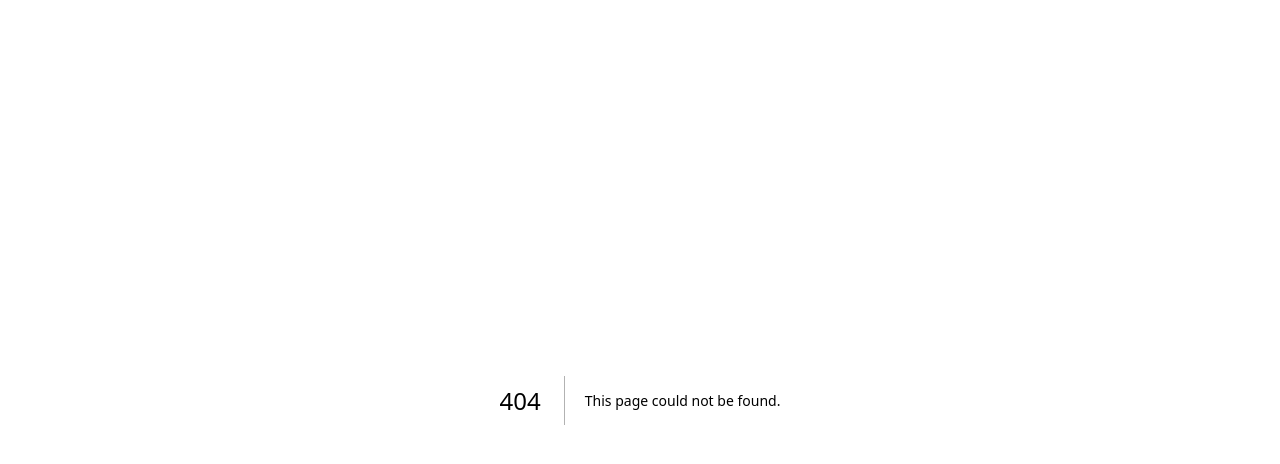
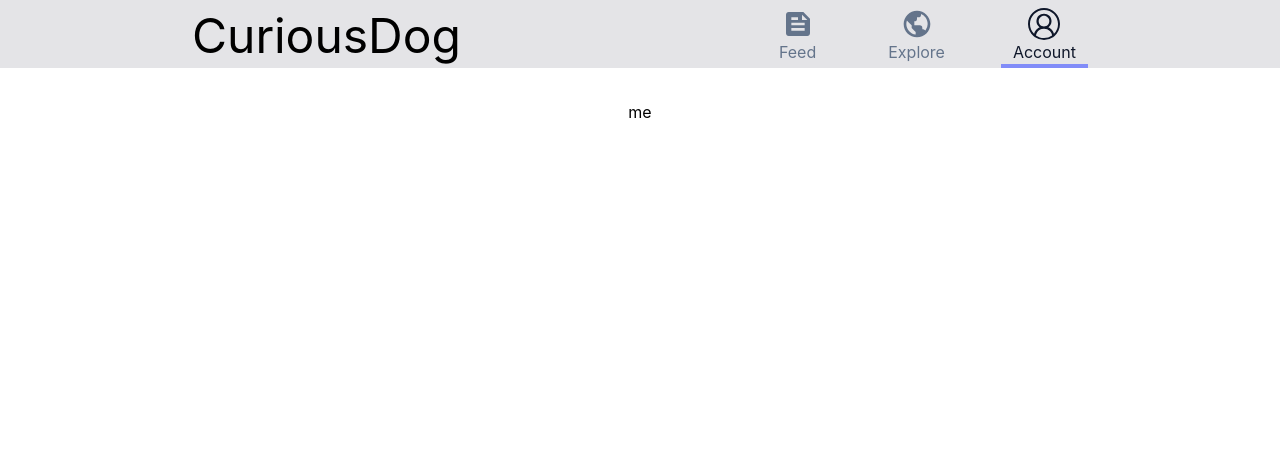
Before and after one commit to The-Naty/Curious-Dog, a Next.js app in the folder client-curious-dog/: page /me in a window 1280 px wide. Before the commit this address had no page. Shown: the top 464 px of the page. Built offline with nearby package versions, Linux system fonts and the light colour scheme.

Commit message:
headerComp : pages routing

```diff
--- a/client-curious-dog/components/LandingPage/Layout.tsx
+++ b/client-curious-dog/components/LandingPage/Layout.tsx
@@ -1,10 +1,11 @@
 const HomeLayout = () => {
   return (
     <div>
-      Lorem ipsum dolor sit amet consectetur adipisicing elit. Reprehenderit
-      magnam doloribus laboriosam nesciunt sint, minima necessitatibus nostrum
-      iure id blanditiis soluta perspiciatis quod cumque libero velit voluptates
-      delectus iusto odio?
+      Lorem ipsum dolor sit amet consectetur adipisicing elit. Reprehenderit magnam doloribus laboriosam nesciunt sint, minima necessitatibus nostrum iure id
+      blanditiis soluta perspiciatis quod cumque libero velit voluptates delectus iusto odio? Lorem ipsum dolor sit amet consectetur adipisicing elit.
+      Reprehenderit magnam doloribus laboriosam nesciunt sint, minima necessitatibus nostrum iure id blanditiis soluta perspiciatis quod cumque libero velit
+      voluptates delectus iusto odio? Lorem ipsum dolor sit amet consectetur adipisicing elit. Reprehenderit magnam doloribus laboriosam nesciunt sint, minima
+      necessitatibus nostrum iure id blanditiis soluta perspiciatis quod cumque libero velit voluptates delectus iusto odio?
     </div>
   );
 };
--- a/client-curious-dog/components/shared/Header.tsx
+++ b/client-curious-dog/components/shared/Header.tsx
@@ -1,38 +1,28 @@
-import React from "react";
-import HeaderItem from "./HeaderItem";
-import { BiWorld } from "react-icons/bi";
-import { VscAccount } from "react-icons/vsc";
-import { MdFeed } from "react-icons/md";
-import { FaBars } from "react-icons/fa";
+import React, { useEffect, useState } from 'react';
+import HeaderItem from './HeaderItem';
+import { BiWorld } from 'react-icons/bi';
+import { VscAccount } from 'react-icons/vsc';
+import { MdFeed } from 'react-icons/md';
+import { FaBars } from 'react-icons/fa';
 
-const Header = () => {
+interface headerProps {
+  page: string;
+}
+const Header = ({ page }: headerProps) => {
   return (
     <div className="w-full bg-zinc-200 h-18 lg:px-16">
       <div className="flex justify-between lg:px-16 lg:mx-16 mx-10">
         <h1 className="text-5xl mt-3 mb-2">CuriousDog</h1>
 
         <nav>
-          <label
-            htmlFor="collpase-btn-check"
-            className="collpase-btn mt-6 mb-2"
-          >
-            <FaBars style={{ fontSize: "2.2rem" }} />
+          <label htmlFor="collpase-btn-check" className="collpase-btn mt-6 mb-2">
+            <FaBars style={{ fontSize: '2.2rem' }} />
           </label>
           <input type="checkbox" id="collpase-btn-check" />
           <ul className="header md:flex justify-center md:space-x-11">
-            <HeaderItem
-              IconComp={<MdFeed style={{ fontSize: "2rem" }} />}
-              text="Feed"
-              active={true}
-            />
-            <HeaderItem
-              IconComp={<BiWorld style={{ fontSize: "2rem" }} />}
-              text="Explore"
-            />
-            <HeaderItem
-              IconComp={<VscAccount style={{ fontSize: "2rem" }} />}
-              text="Account"
-            />
+            <HeaderItem IconComp={<MdFeed style={{ fontSize: '2rem' }} />} text="Feed" active={page === 'feed' ? true : false} url="/" />
+            <HeaderItem IconComp={<BiWorld style={{ fontSize: '2rem' }} />} text="Explore" active={page === 'explore' ? true : false} url="/explore" />
+            <HeaderItem IconComp={<VscAccount style={{ fontSize: '2rem' }} />} text="Account" active={page === 'me' ? true : false} url="/me" />
           </ul>
         </nav>
       </div>
--- a/client-curious-dog/components/shared/HeaderItem.tsx
+++ b/client-curious-dog/components/shared/HeaderItem.tsx
@@ -4,17 +4,18 @@ interface headerItemProps {
   IconComp: React.ReactNode;
   text: string;
   active?: boolean;
+  url: string;
 }
 
 const listItemStyle = 'mt-2 px-3 mx-1 text-basis hover:cursor-pointer';
 
-const HeaderItem = ({ IconComp, text, active }: headerItemProps) => {
+const HeaderItem = ({ IconComp, text, active, url }: headerItemProps) => {
   return (
     <li className={`${listItemStyle} ${active ? 'border-b-4 border-indigo-400 text-slate-900' : 'text-slate-500 hover:text-slate-700'}`}>
-      <div className="flex flex-col items-center">
+      <a href={url} className="flex flex-col items-center">
         {IconComp}
         <span>{text}</span>
-      </div>
+      </a>
     </li>
   );
 };
--- /dev/null
+++ b/client-curious-dog/pages/explore/index.tsx
@@ -0,0 +1,20 @@
+import { NextPage } from 'next';
+import HomeLayout from '../../components/LandingPage/Layout';
+import Header from '../../components/shared/Header';
+
+const Home: NextPage = () => {
+  return (
+    <div className="flex flex-col items-center">
+      <Header page="explore" />
+      <div className="flex items-center justify-center w-full">
+        <div className="grid grid-rows-1 grid-cols-12 w-full ">
+          <div className="col-start-4 col-end-10 mb-4 mt-8 mx-auto">
+            <p>explore</p>
+          </div>
+        </div>
+      </div>
+    </div>
+  );
+};
+
+export default Home;
--- /dev/null
+++ b/client-curious-dog/pages/me/index.tsx
@@ -0,0 +1,20 @@
+import { NextPage } from 'next';
+import HomeLayout from '../../components/LandingPage/Layout';
+import Header from '../../components/shared/Header';
+
+const Home: NextPage = () => {
+  return (
+    <div className="flex flex-col items-center">
+      <Header page="me" />
+      <div className="flex items-center justify-center w-full">
+        <div className="grid grid-rows-1 grid-cols-12 w-full ">
+          <div className="col-start-4 col-end-10 mb-4 mt-8 mx-auto">
+            <p> me</p>
+          </div>
+        </div>
+      </div>
+    </div>
+  );
+};
+
+export default Home;
```
